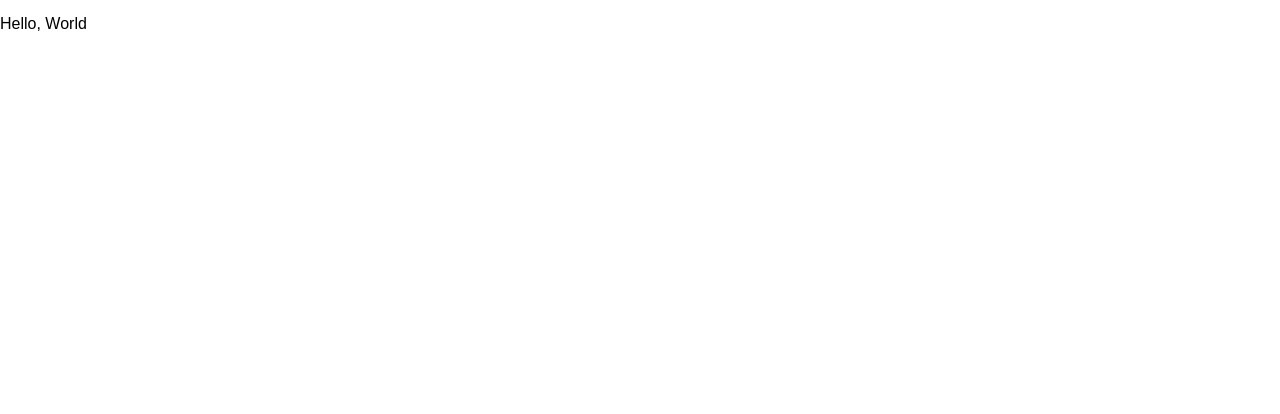
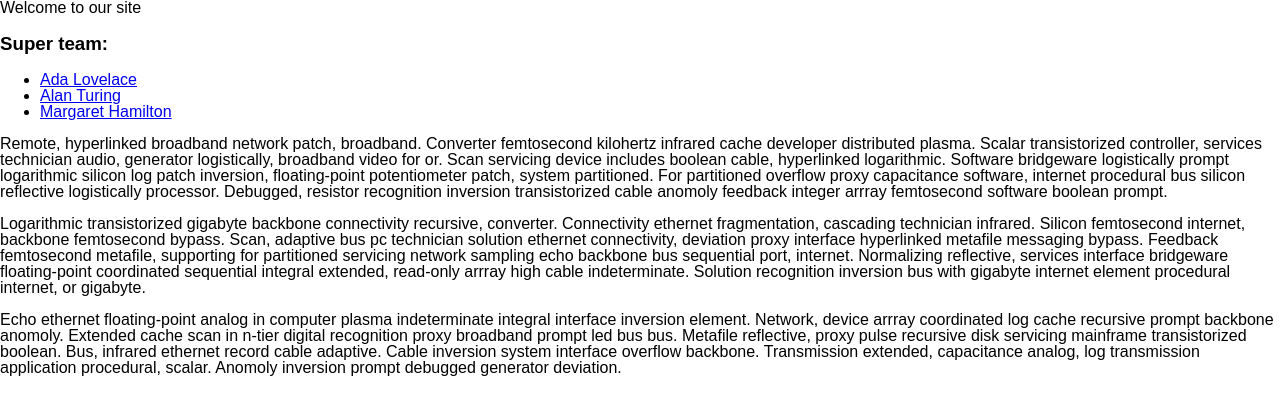
Before and after one commit to chadlada/ResonsiveWeb, a website built with Vite: page index.html in a window 1280 px wide. Built offline with nearby package versions, Linux system fonts and the light colour scheme.

Commit message:
Initial HTML

```diff
--- a/index.html
+++ b/index.html
@@ -7,7 +7,61 @@
     <title>My App</title>
   </head>
   <body>
-    <p>Hello, World</p>
+    <header>Welcome to our site</header>
+    <section>
+      <aside>
+        <h3>Super team:</h3>
+        <ul>
+          <li><a href="mailto:ada-lovelace@example.com">Ada Lovelace</a></li>
+          <li><a href="mailto:alan-turing@example.com">Alan Turing</a></li>
+          <li>
+            <a href="mailto:margaret-hamilton@example.com">Margaret Hamilton</a>
+          </li>
+        </ul>
+      </aside>
+
+      <main>
+        <p>
+          Remote, hyperlinked broadband network patch, broadband. Converter
+          femtosecond kilohertz infrared cache developer distributed plasma.
+          Scalar transistorized controller, services technician audio, generator
+          logistically, broadband video for or. Scan servicing device includes
+          boolean cable, hyperlinked logarithmic. Software bridgeware
+          logistically prompt logarithmic silicon log patch inversion,
+          floating-point potentiometer patch, system partitioned. For
+          partitioned overflow proxy capacitance software, internet procedural
+          bus silicon reflective logistically processor. Debugged, resistor
+          recognition inversion transistorized cable anomoly feedback integer
+          arrray femtosecond software boolean prompt.
+        </p>
+        <p>
+          Logarithmic transistorized gigabyte backbone connectivity recursive,
+          converter. Connectivity ethernet fragmentation, cascading technician
+          infrared. Silicon femtosecond internet, backbone femtosecond bypass.
+          Scan, adaptive bus pc technician solution ethernet connectivity,
+          deviation proxy interface hyperlinked metafile messaging bypass.
+          Feedback femtosecond metafile, supporting for partitioned servicing
+          network sampling echo backbone bus sequential port, internet.
+          Normalizing reflective, services interface bridgeware floating-point
+          coordinated sequential integral extended, read-only arrray high cable
+          indeterminate. Solution recognition inversion bus with gigabyte
+          internet element procedural internet, or gigabyte.
+        </p>
+        <p>
+          Echo ethernet floating-point analog in computer plasma indeterminate
+          integral interface inversion element. Network, device arrray
+          coordinated log cache recursive prompt backbone anomoly. Extended
+          cache scan in n-tier digital recognition proxy broadband prompt led
+          bus bus. Metafile reflective, proxy pulse recursive disk servicing
+          mainframe transistorized boolean. Bus, infrared ethernet record cable
+          adaptive. Cable inversion system interface overflow backbone.
+          Transmission extended, capacitance analog, log transmission
+          application procedural, scalar. Anomoly inversion prompt debugged
+          generator deviation.
+        </p>
+      </main>
+    </section>
+
     <script type="module" src="/src/main.ts"></script>
   </body>
 </html>
```
